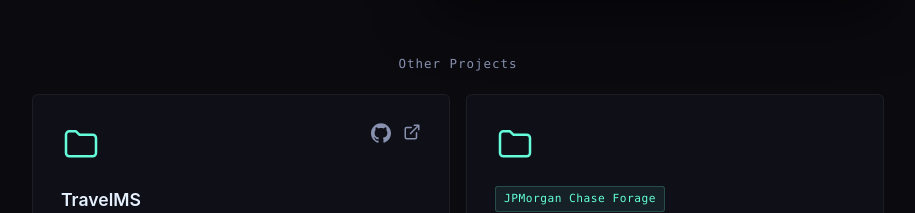
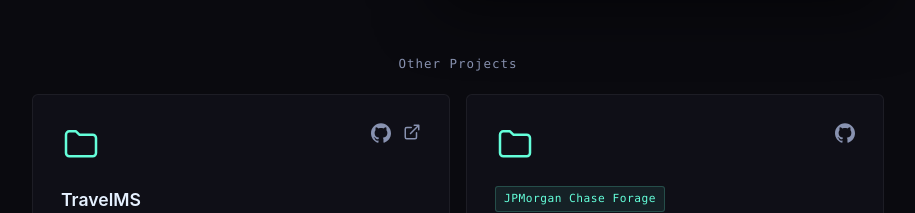
Before and after one commit to 2u5hi/portfolio, a React app: page / in a window 1280 px wide. Shown: the part 3240-3453 px from the top of the page, without its empty margins (182-1097 px from the left). Built offline with nearby package versions, Linux system fonts and the light colour scheme; the HTML template or start-up script is replaced by a standard one.

Commit message:
add Midas Core GitHub link

```diff
--- a/src/App.jsx
+++ b/src/App.jsx
@@ -53,6 +53,7 @@ const PROJECTS = [
       'Financial transaction processing service consuming real-time Kafka events with atomic transaction management ensuring 100% consistency under concurrent load. Integrated external Incentive REST API post-validation.',
     tech: ['Java', 'Spring Boot', 'Apache Kafka', 'Spring Data JPA', 'H2', 'REST'],
     tag: 'JPMorgan Chase Forage',
+    github: 'https://github.com/2u5hi/midas-core',
   },
   {
     name: 'Daikibo Analysis',
```
